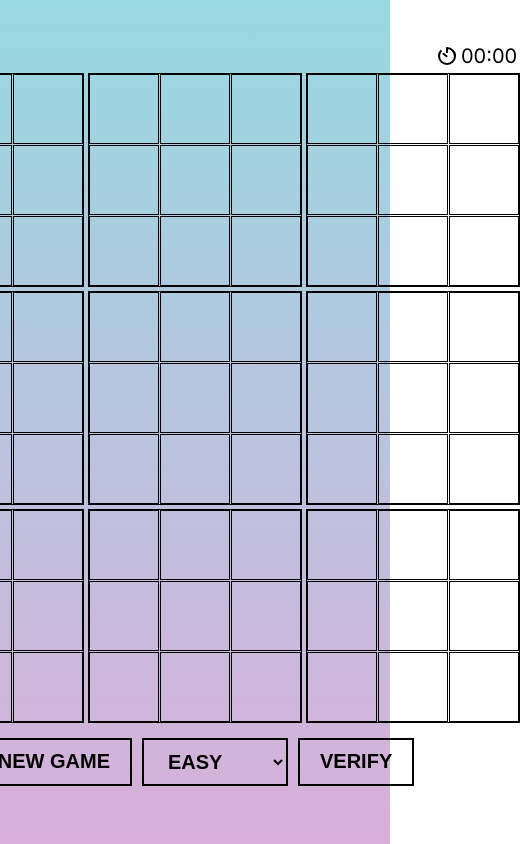
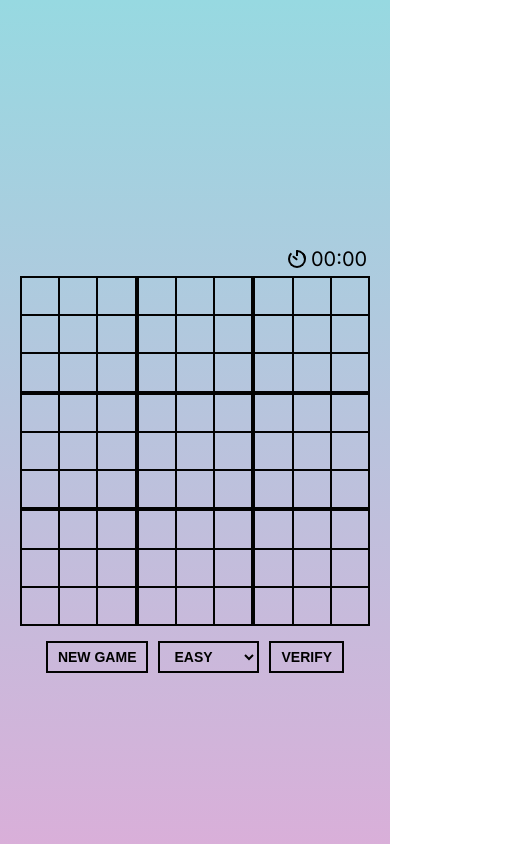
Before and after one commit to hugoderre/sudoku, a website with bundled scripts: page index.html in a window 390 px wide. Shown: the whole page, 520 px wide, since content can reach past the window. Built offline with nearby package versions, Linux system fonts and the light colour scheme.

Commit message:
style: responsive

```diff
--- a/src/css/style.scss
+++ b/src/css/style.scss
@@ -1,7 +1,7 @@
 @import url('https://fonts.googleapis.com/css2?family=Inter:wght@100;200;300;400;500;600&display=swap');
 @import './modules/timer';
 
-body {
+html, body {
     font-family: 'Inter', sans-serif;
     margin: 0;
 }
@@ -13,30 +13,62 @@ body {
     align-items: center;
     background-color: #D9AFD9;
     background-image: linear-gradient(0deg, #D9AFD9 0%, #97D9E1 100%);
-    height: 100vh;
-    margin: 0;
+    position: fixed;
+    top: 0;
+    left: 0;
+    bottom: 0;
+    right: 0;
+    overflow: auto;
+
+    .container {
+        width: 650px;
+        height: 650px;
+
+        @media (max-width: 650px) {
+            max-width: 500px;
+            max-height: 500px;
+        }
+
+        @media (max-width: 500px) {
+            max-width: 400px;
+            max-height: 400px;
+        }
+        @media (max-width: 390px) {
+            max-width: 350px;
+            max-height: 350px;
+        }
+
+        & > div {
+            margin: auto;
+        }
 
         #grid {
-        display: flex;
-        flex-wrap: wrap;
-        width: 650px;
-        gap: 4px;
+            display: grid;
+            grid-template-columns: 1fr 1fr 1fr;
+            grid-template-rows: 1fr 1fr 1fr;
+            width: 100%;
+            height: 100%;
             .group {
-            display: flex;
-            flex-wrap: wrap;
-            gap: 1px;
+                display: grid;
+                grid-template-columns: 1fr 1fr 1fr;
+                grid-template-rows: 1fr 1fr 1fr;
                 border: 1px solid #020202;
-            width: 212px;
-            height:212px;
                 .cell {
-                width:68px;
-                height:68px;
                     border: 1px solid #020202;
                     display: flex;
                     justify-content: center;
                     align-items: center;
                     span {
                         font-size: 40px;
+                        @media (max-width: 650px) {
+                            font-size: 34px;
+                        }
+                        @media (max-width: 500px) {
+                            font-size: 30px;
+                        }
+                        @media (max-width: 390px) {
+                            font-size: 26px;
+                        }
                         pointer-events: none;
                     }
                     &.attached-to-editable {
@@ -56,6 +88,7 @@ body {
         }
 
         #game-ui-top {
+            margin: auto;
             display: flex;
             justify-content: flex-end;
             #timer {
@@ -72,6 +105,7 @@ body {
         }
 
         #game-ui-bottom {
+            margin: auto;
             display: flex;
             justify-content: center;
             gap: 10px;
@@ -84,6 +118,19 @@ body {
                 text-transform: uppercase;
                 font-weight: 700;
                 background-color: transparent;
+
+                @media (max-width: 650px) {
+                    font-size: 16px;
+                }
+                @media (max-width: 500px) {
+                    font-size: 16px;
+                    padding: 5px 10px;
+                }
+                @media (max-width: 390px) {
+                    font-size: 14px;
+                    padding: 5px 10px;
                 }
             }
         }
+    }
+}
```
Also changed, not shown: src/css/style.css, 1 other file. Lines whose indentation alone changed are shown as unchanged.
